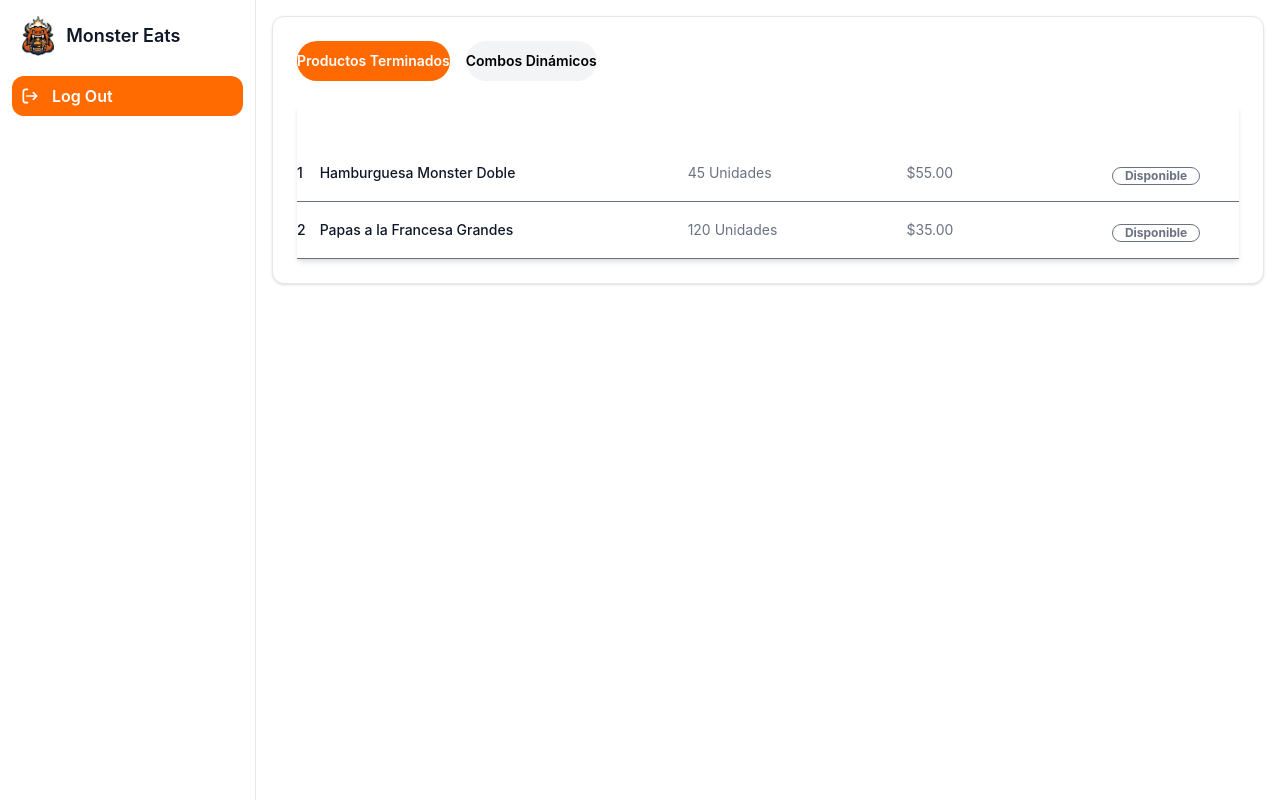
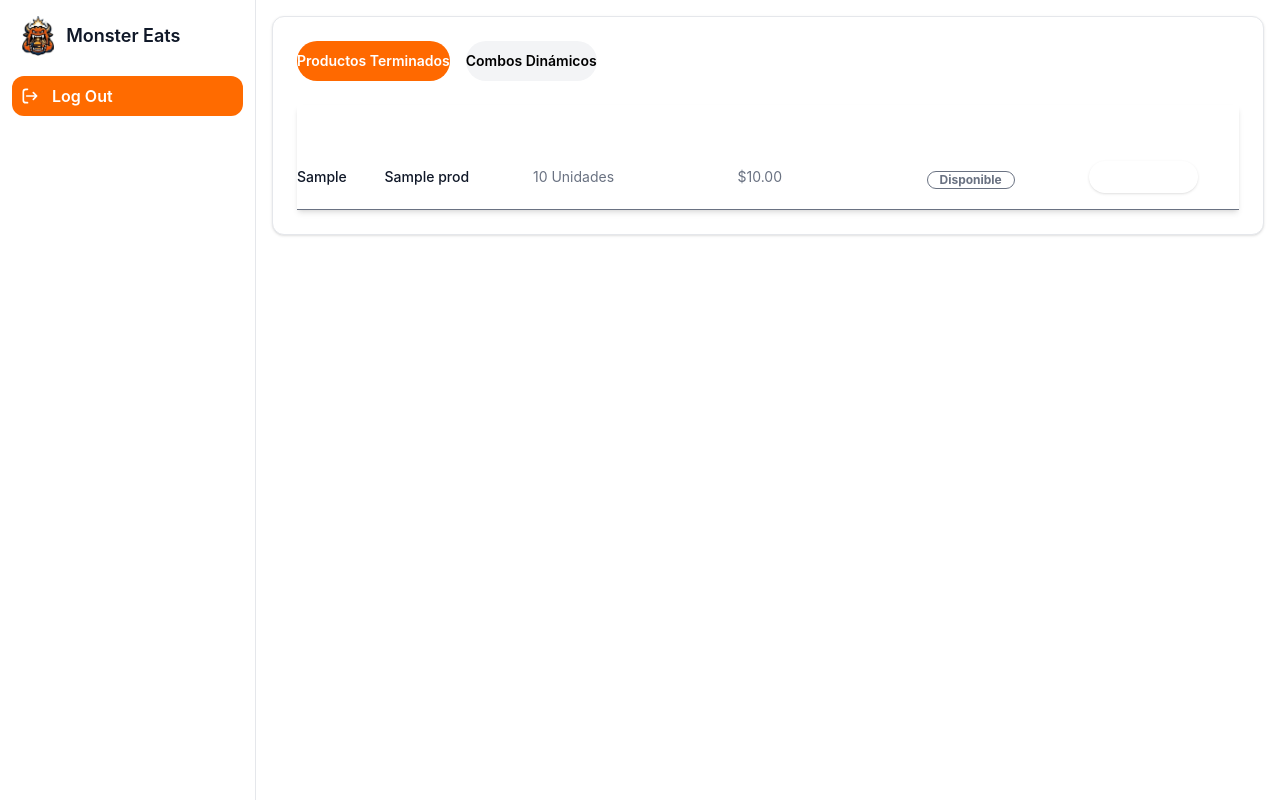
Before and after one commit to IDGS-804-23001532/Monster-eats, a Flask app: template templates/inventario_Produccion/principal.html in a window 1280 px wide. Run offline with Flask 3, Linux system fonts and the light colour scheme; the template is opened without the code that fills it: most values are stand-ins (such as "Sample title", 1, 10 or a date in 2020); some libraries are stand-ins or nearby versions.

Commit message:
Inventario Producción Funcional

```diff
--- a/templates/inventario_Produccion/principal.html
+++ b/templates/inventario_Produccion/principal.html
@@ -4,83 +4,127 @@
 <div class="p-6 bg-white dark:bg-gray-900 rounded-xl shadow-sm border border-gray-200 dark:border-gray-700">
 
     <div class="flex gap-4 mb-6">
-        <button
+        <a href="{{ url_for('inventario_produccion.principal') }}"
             class="px-6 py-2.5 text-sm font-semibold text-white bg-orange-500 rounded-full hover:bg-orange-600 transition-colors">
             Productos Terminados
-        </button>
-        <button
+        </a>
+        <a href="{{ url_for('inventario_produccion.combos_dinamicos') }}"
             class="px-6 py-2.5 text-sm font-semibold text-gray-700 bg-gray-100 rounded-full hover:bg-gray-200 dark:bg-gray-800 dark:text-gray-300 dark:hover:bg-gray-700 transition-colors">
             Combos Dinámicos
-        </button>
+        </a>
     </div>
 
     <div class="relative overflow-x-auto shadow-md sm:rounded-lg">
         <table class="w-full text-sm text-left rtl:text-right text-gray-500 dark:text-gray-400">
             <thead class="text-xs text-white uppercase bg-slate-800 dark:bg-slate-800">
                 <tr>
-                    <th scope="col" class="px-6 py-3">
-                        ID
-                    </th>
-                    <th scope="col" class="px-6 py-3">
-                        Producto
-                    </th>
-                    <th scope="col" class="px-6 py-3">
-                        Stock Disponible
-                    </th>
-                    <th scope="col" class="px-6 py-3">
-                        Precio Venta
-                    </th>
-                    <th scope="col" class="px-6 py-3 text-center">
-                        Estado
-                    </th>
+                    <th scope="col" class="px-6 py-3">ID</th>
+                    <th scope="col" class="px-6 py-3">Producto</th>
+                    <th scope="col" class="px-6 py-3">Stock Disponible</th>
+                    <th scope="col" class="px-6 py-3">Precio Venta</th>
+                    <th scope="col" class="px-6 py-3 text-center">Estado</th>
+                    <th scope="col" class="px-6 py-3 text-center">Acciones</th>
                 </tr>
             </thead>
             <tbody>
+                {% for inv, prod in productos_stock %}
                 <tr
                     class="bg-white border-b dark:bg-gray-800 dark:border-gray-700 hover:bg-gray-50 dark:hover:bg-gray-600">
                     <td class="px-6 py-4 font-medium text-gray-900 whitespace-nowrap dark:text-white">
-                        1
+                        {{ prod.id_producto }}
                     </td>
                     <td class="px-6 py-4 font-medium text-gray-900 dark:text-white">
-                        Hamburguesa Monster Doble
+                        {{ prod.nombre }}
                     </td>
                     <td class="px-6 py-4">
-                        45 Unidades
+                        {{ inv.stock_actual }} Unidades
                     </td>
                     <td class="px-6 py-4">
-                        $55.00
+                        ${{ "%.2f"|format(prod.precio_venta) }}
                     </td>
                     <td class="px-6 py-4 text-center">
+                        {% if inv.stock_actual > 0 %}
                         <span
                             class="inline-flex items-center justify-center px-3 py-1 text-xs font-bold leading-none text-green-800 bg-green-100 rounded-full dark:bg-green-900/40 dark:text-green-400 border border-green-300 dark:border-green-800">
                             <span class="w-2 h-2 mr-1.5 bg-green-500 rounded-full"></span>
                             Disponible
                         </span>
+                        {% else %}
+                        <span
+                            class="inline-flex items-center justify-center px-3 py-1 text-xs font-bold leading-none text-red-800 bg-red-100 rounded-full dark:bg-red-900/40 dark:text-red-400 border border-red-300 dark:border-red-800">
+                            <span class="w-2 h-2 mr-1.5 bg-red-500 rounded-full"></span>
+                            Agotado
+                        </span>
+                        {% endif %}
+                    </td>
+                    <td class="px-6 py-4 text-center">
+                        <button data-modal-target="modalAjuste-{{ prod.id_producto }}"
+                            data-modal-toggle="modalAjuste-{{ prod.id_producto }}"
+                            class="text-white bg-blue-600 hover:bg-blue-700 focus:ring-4 focus:ring-blue-300 font-medium rounded-lg text-xs px-4 py-2 focus:outline-none dark:bg-blue-500 dark:hover:bg-blue-600 dark:focus:ring-blue-800 shadow-sm transition-all"
+                            type="button">
+                            Ajustar Stock
+                        </button>
                     </td>
                 </tr>
 
-                <tr
-                    class="bg-white border-b dark:bg-gray-800 dark:border-gray-700 hover:bg-gray-50 dark:hover:bg-gray-600">
-                    <td class="px-6 py-4 font-medium text-gray-900 whitespace-nowrap dark:text-white">
-                        2
-                    </td>
-                    <td class="px-6 py-4 font-medium text-gray-900 dark:text-white">
-                        Papas a la Francesa Grandes
-                    </td>
-                    <td class="px-6 py-4">
-                        120 Unidades
-                    </td>
-                    <td class="px-6 py-4">
-                        $35.00
-                    </td>
-                    <td class="px-6 py-4 text-center">
-                        <span
-                            class="inline-flex items-center justify-center px-3 py-1 text-xs font-bold leading-none text-green-800 bg-green-100 rounded-full dark:bg-green-900/40 dark:text-green-400 border border-green-300 dark:border-green-800">
-                            <span class="w-2 h-2 mr-1.5 bg-green-500 rounded-full"></span>
-                            Disponible
-                        </span>
-                    </td>
+                <div id="modalAjuste-{{ prod.id_producto }}" tabindex="-1" aria-hidden="true"
+                    class="hidden overflow-y-auto overflow-x-hidden fixed top-0 right-0 left-0 z-50 justify-center items-center w-full md:inset-0 h-[calc(100%-1rem)] max-h-full">
+                    <div class="relative p-4 w-full max-w-md max-h-full">
+                        <div class="relative bg-white rounded-lg shadow dark:bg-gray-700">
+                            <div
+                                class="flex items-center justify-between p-4 md:p-5 border-b rounded-t dark:border-gray-600">
+                                <h3 class="text-lg font-semibold text-gray-900 dark:text-white">
+                                    Ajuste Manual: {{ prod.nombre }}
+                                </h3>
+                                <button type="button"
+                                    class="text-gray-400 bg-transparent hover:bg-gray-200 hover:text-gray-900 rounded-lg text-sm w-8 h-8 ms-auto inline-flex justify-center items-center dark:hover:bg-gray-600 dark:hover:text-white"
+                                    data-modal-hide="modalAjuste-{{ prod.id_producto }}">
+                                    <svg class="w-3 h-3" aria-hidden="true" xmlns="http://www.w3.org/2000/svg"
+                                        fill="none" viewBox="0 0 14 14">
+                                        <path stroke="currentColor" stroke-linecap="round" stroke-linejoin="round"
+                                            stroke-width="2" d="m1 1 6 6m0 0 6 6M7 7l6-6M7 7l-6 6" />
+                                    </svg>
+                                    <span class="sr-only">Close modal</span>
+                                </button>
+                            </div>
+                            <div class="p-4 md:p-5">
+                                <form action="{{ url_for('inventario_produccion.ajustar_stock') }}" method="POST"
+                                    class="space-y-4">
+                                    <input type="hidden" name="csrf_token" value="{{ csrf_token() }}">
+                                    <input type="hidden" name="id_producto" value="{{ prod.id_producto }}">
+
+                                    <div>
+                                        <label
+                                            class="block mb-2 text-sm font-medium text-gray-900 dark:text-white">Cantidad
+                                            a sumar/restar</label>
+                                        <input type="number" name="cantidad" required placeholder="Ej: -5 o 10"
+                                            class="bg-gray-50 border border-gray-300 text-gray-900 text-sm rounded-lg focus:ring-orange-500 focus:border-orange-500 block w-full p-2.5 dark:bg-gray-600 dark:border-gray-500 dark:placeholder-gray-400 dark:text-white">
+                                    </div>
+
+                                    <div>
+                                        <label
+                                            class="block mb-2 text-sm font-medium text-gray-900 dark:text-white">Motivo
+                                            del ajuste</label>
+                                        <textarea name="motivo" required placeholder="¿Por qué cambia el stock?"
+                                            rows="3"
+                                            class="bg-gray-50 border border-gray-300 text-gray-900 text-sm rounded-lg focus:ring-orange-500 focus:border-orange-500 block w-full p-2.5 dark:bg-gray-600 dark:border-gray-500 dark:placeholder-gray-400 dark:text-white"></textarea>
+                                    </div>
+
+                                    <button type="submit"
+                                        class="w-full text-white bg-orange-500 hover:bg-orange-600 focus:ring-4 focus:outline-none focus:ring-orange-300 font-medium rounded-lg text-sm px-5 py-2.5 text-center shadow-sm">
+                                        Guardar Ajuste
+                                    </button>
+                                </form>
+                            </div>
+                        </div>
+                    </div>
+                </div>
+                {% else %}
+                <tr>
+                    <td colspan="6" class="px-6 py-10 text-center text-gray-500 italic">No hay productos en inventario
+                        físico actualmente.</td>
                 </tr>
+                {% endfor %}
             </tbody>
         </table>
     </div>
```
Also changed, not shown: forms.py (+12 -1 lines), inventario_Produccion/routes.py (+132 -9 lines), templates/inventario_Produccion/combosDinamicos.html (+36 -47 lines).
